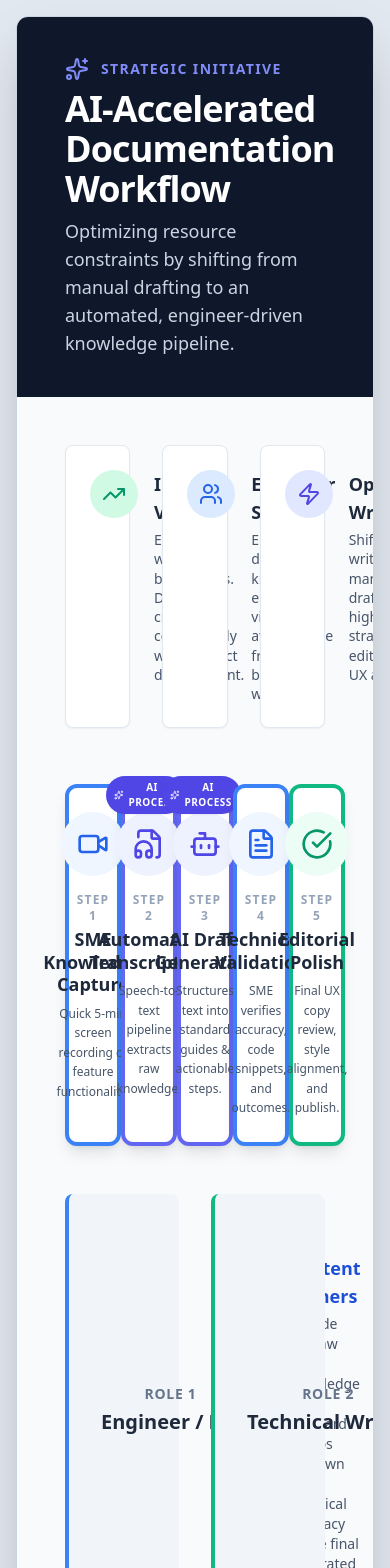
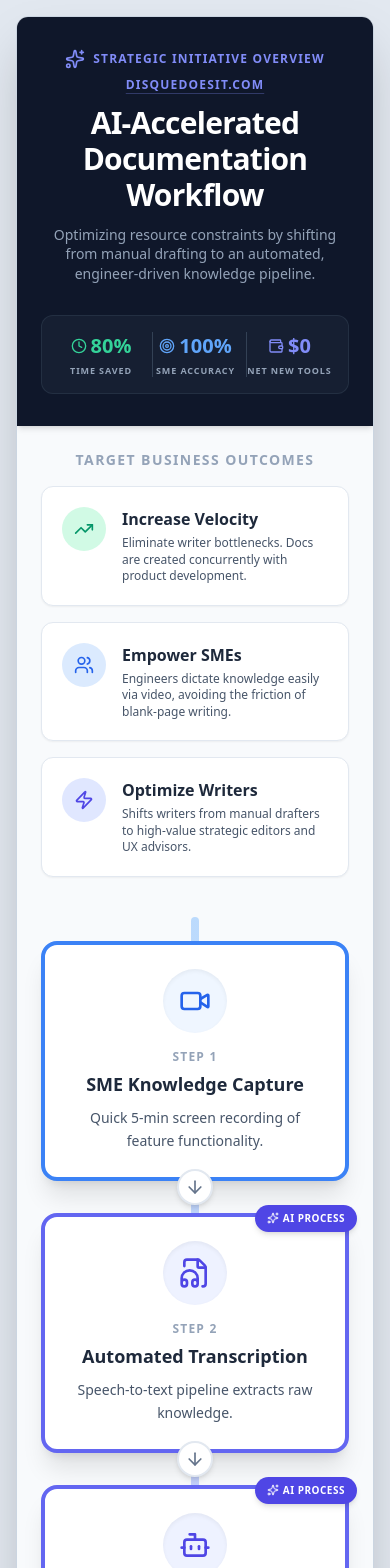
Before and after one commit to disquee/ai-docs-workflow, a React (Vite) app: page / in a window 390 px wide. Shown: the top 1568 px of the page. Built offline with nearby package versions, Linux system fonts and the light colour scheme.

Commit message:
flatter graphic plus mobile responsive added

```diff
--- a/src/App.jsx
+++ b/src/App.jsx
@@ -1,5 +1,5 @@
 import React from 'react';
-import { Video, FileAudio, Bot, FileText, CheckCircle, ArrowRight, Zap, TrendingUp, Users, Sparkles } from 'lucide-react';
+import { Video, FileAudio, Bot, FileText, CheckCircle, ArrowRight, ArrowDown, Zap, TrendingUp, Users, Sparkles, Clock, Target, Wallet } from 'lucide-react';
 
 export default function App() {
   const steps = [
@@ -63,85 +63,130 @@ export default function App() {
   return (
     <div className="min-h-screen bg-slate-200 flex items-center justify-center p-4 md:p-8 font-sans">
       {/* Presentation Slide Container */}
-      <div className="w-full max-w-7xl bg-white rounded-xl shadow-2xl overflow-hidden flex flex-col border border-slate-300 relative" style={{ minHeight: '900px' }}>
+      <div className="w-full max-w-7xl bg-white rounded-xl shadow-2xl overflow-hidden flex flex-col border border-slate-300 relative lg:min-h-[900px]">
 
         {/* Header Bar */}
-        <div className="bg-slate-900 text-white px-12 py-10 flex justify-between items-center">
-          <div>
-            <div className="flex items-center space-x-3 mb-2">
-              <Sparkles className="text-indigo-400 w-6 h-6" />
-              <h4 className="text-indigo-400 font-semibold tracking-widest uppercase text-sm">Strategic Initiative</h4>
+        <div className="bg-slate-900 text-white px-6 py-8 md:px-12 md:py-10 flex flex-col lg:flex-row justify-between items-center shadow-md z-20">
+          <div className="max-w-2xl text-center lg:text-left">
+            <div className="flex flex-wrap items-center justify-center lg:justify-start gap-2 mb-3">
+              <div className="flex items-center space-x-2">
+                <Sparkles className="text-indigo-400 w-5 h-5" />
+                <h4 className="text-indigo-400 font-bold tracking-widest uppercase text-xs">Strategic Initiative Overview</h4>
               </div>
-            <h1 className="text-4xl font-extrabold tracking-tight">AI-Accelerated Documentation Workflow</h1>
-            <p className="text-slate-300 mt-2 text-lg max-w-3xl">Optimizing resource constraints by shifting from manual drafting to an automated, engineer-driven knowledge pipeline.</p>
+              <span className="text-indigo-400/50 hidden sm:inline">|</span>
+              <a
+                href="https://disquedoesit.com"
+                target="_blank"
+                rel="noopener noreferrer"
+                className="text-indigo-400 hover:text-indigo-300 font-bold tracking-widest uppercase text-xs transition-colors underline decoration-indigo-400/30 underline-offset-4"
+              >
+                disquedoesit.com
+              </a>
             </div>
-          <div className="hidden lg:flex items-center space-x-6">
-            <div className="text-right">
-              <div className="text-3xl font-bold text-emerald-400">80%</div>
-              <div className="text-sm text-slate-400 uppercase tracking-wide">Est. Time Saved</div>
+            <h1 className="text-3xl md:text-4xl font-extrabold tracking-tight mb-3">AI-Accelerated Documentation Workflow</h1>
+            <p className="text-slate-400 text-sm md:text-base leading-snug">Optimizing resource constraints by shifting from manual drafting to an automated, engineer-driven knowledge pipeline.</p>
+          </div>
+
+          {/* Executive Dashboard Metrics */}
+          <div className="w-full lg:w-auto mt-8 lg:mt-0 grid grid-cols-3 gap-2 sm:gap-4 lg:flex lg:space-x-8 bg-slate-800/50 p-4 rounded-xl border border-slate-700/50">
+            <div className="flex flex-col items-center lg:items-end text-center lg:text-right">
+              <div className="flex items-center space-x-1 sm:space-x-2">
+                <Clock className="w-4 h-4 sm:w-5 sm:h-5 text-emerald-400" />
+                <span className="text-xl sm:text-3xl font-bold text-emerald-400">80%</span>
+              </div>
+              <span className="text-[9px] sm:text-[10px] text-slate-400 uppercase tracking-widest font-semibold mt-1">Time Saved</span>
+            </div>
+            <div className="hidden lg:block w-px h-12 bg-slate-700"></div>
+            <div className="flex flex-col items-center lg:items-end text-center lg:text-right border-l lg:border-l-0 border-slate-700">
+              <div className="flex items-center space-x-1 sm:space-x-2">
+                <Target className="w-4 h-4 sm:w-5 sm:h-5 text-blue-400" />
+                <span className="text-xl sm:text-3xl font-bold text-blue-400">100%</span>
+              </div>
+              <span className="text-[9px] sm:text-[10px] text-slate-400 uppercase tracking-widest font-semibold mt-1">SME Accuracy</span>
+            </div>
+            <div className="hidden lg:block w-px h-12 bg-slate-700"></div>
+            <div className="flex flex-col items-center lg:items-end text-center lg:text-right border-l lg:border-l-0 border-slate-700">
+              <div className="flex items-center space-x-1 sm:space-x-2">
+                <Wallet className="w-4 h-4 sm:w-5 sm:h-5 text-indigo-400" />
+                <span className="text-xl sm:text-3xl font-bold text-indigo-400">$0</span>
+              </div>
+              <span className="text-[9px] sm:text-[10px] text-slate-400 uppercase tracking-widest font-semibold mt-1">Net New Tools</span>
             </div>
           </div>
         </div>
 
         {/* Main Content Area */}
-        <div className="flex-grow p-12 pb-16 flex flex-col justify-between bg-slate-50">
+        <div className="flex-grow p-6 md:p-12 pb-16 flex flex-col justify-between bg-slate-50 relative">
 
-          {/* Top Row: The Value Proposition */}
-          <div className="grid grid-cols-3 gap-8 mb-10">
-            <div className="bg-white p-6 rounded-lg border border-slate-200 shadow-sm flex items-start space-x-4">
-              <div className="bg-emerald-100 p-3 rounded-full"><TrendingUp className="w-6 h-6 text-emerald-600" /></div>
+          {/* Top Row: Target Outcomes */}
           <div>
-                <h3 className="font-bold text-slate-800 text-lg">Increase Velocity</h3>
-                <p className="text-sm text-slate-600 leading-snug mt-1">Eliminate writer bottlenecks. Docs are created concurrently with product development.</p>
+            <h4 className="text-sm font-bold text-slate-400 uppercase tracking-widest mb-4 text-center lg:text-left">Target Business Outcomes</h4>
+            <div className="grid grid-cols-1 md:grid-cols-3 gap-4 lg:gap-8">
+              <div className="bg-white p-5 lg:p-6 rounded-xl border border-slate-200 shadow-sm flex items-start space-x-4 transition-all hover:shadow-md">
+                <div className="bg-emerald-100 p-3 rounded-full shrink-0"><TrendingUp className="w-5 h-5 lg:w-6 lg:h-6 text-emerald-600" /></div>
+                <div>
+                  <h3 className="font-bold text-slate-800 text-base lg:text-lg">Increase Velocity</h3>
+                  <p className="text-xs lg:text-sm text-slate-600 leading-snug mt-1">Eliminate writer bottlenecks. Docs are created concurrently with product development.</p>
                 </div>
               </div>
-            <div className="bg-white p-6 rounded-lg border border-slate-200 shadow-sm flex items-start space-x-4">
-              <div className="bg-blue-100 p-3 rounded-full"><Users className="w-6 h-6 text-blue-600" /></div>
+              <div className="bg-white p-5 lg:p-6 rounded-xl border border-slate-200 shadow-sm flex items-start space-x-4 transition-all hover:shadow-md">
+                <div className="bg-blue-100 p-3 rounded-full shrink-0"><Users className="w-5 h-5 lg:w-6 lg:h-6 text-blue-600" /></div>
                 <div>
-                <h3 className="font-bold text-slate-800 text-lg">Empower SMEs</h3>
-                <p className="text-sm text-slate-600 leading-snug mt-1">Engineers dictate knowledge easily via video, avoiding the friction of blank-page writing.</p>
+                  <h3 className="font-bold text-slate-800 text-base lg:text-lg">Empower SMEs</h3>
+                  <p className="text-xs lg:text-sm text-slate-600 leading-snug mt-1">Engineers dictate knowledge easily via video, avoiding the friction of blank-page writing.</p>
                 </div>
               </div>
-            <div className="bg-white p-6 rounded-lg border border-slate-200 shadow-sm flex items-start space-x-4">
-              <div className="bg-indigo-100 p-3 rounded-full"><Zap className="w-6 h-6 text-indigo-600" /></div>
+              <div className="bg-white p-5 lg:p-6 rounded-xl border border-slate-200 shadow-sm flex items-start space-x-4 transition-all hover:shadow-md">
+                <div className="bg-indigo-100 p-3 rounded-full shrink-0"><Zap className="w-5 h-5 lg:w-6 lg:h-6 text-indigo-600" /></div>
                 <div>
-                <h3 className="font-bold text-slate-800 text-lg">Optimize Writers</h3>
-                <p className="text-sm text-slate-600 leading-snug mt-1">Shifts writers from manual drafters to high-value strategic editors and UX advisors.</p>
+                  <h3 className="font-bold text-slate-800 text-base lg:text-lg">Optimize Writers</h3>
+                  <p className="text-xs lg:text-sm text-slate-600 leading-snug mt-1">Shifts writers from manual drafters to high-value strategic editors and UX advisors.</p>
+                </div>
               </div>
             </div>
           </div>
 
           {/* Middle Row: The Workflow Pipeline */}
-          <div className="relative flex-grow flex items-center mb-12 mt-4">
-            {/* Background connecting line */}
-            <div className="absolute top-1/2 left-0 w-full h-1.5 bg-slate-200 -translate-y-1/2 z-0"></div>
+          <div className="relative flex-grow flex items-center py-10 my-6 lg:my-8">
+            {/* Desktop: Horizontal Gradient Background connecting line */}
+            <div className="hidden lg:block absolute top-1/2 left-4 right-4 h-2 bg-gradient-to-r from-blue-300 via-indigo-300 to-emerald-300 -translate-y-1/2 z-0 rounded-full opacity-60"></div>
 
-            <div className="grid grid-cols-5 gap-5 w-full relative z-10">
+            {/* Mobile: Vertical Gradient Background connecting line */}
+            <div className="block lg:hidden absolute top-4 bottom-4 left-1/2 w-2 bg-gradient-to-b from-blue-300 via-indigo-300 to-emerald-300 -translate-x-1/2 z-0 rounded-full opacity-60"></div>
+
+            <div className="grid grid-cols-1 lg:grid-cols-5 gap-8 lg:gap-6 w-full relative z-10">
               {steps.map((step, index) => {
                 const Icon = step.icon;
                 return (
-                  <div key={step.id} className="relative flex flex-col">
+                  <div key={step.id} className="relative flex flex-col group items-center">
                     {/* Node */}
-                    <div className={`bg-white border-4 ${step.color} rounded-xl p-6 shadow-lg flex flex-col items-center text-center h-full relative z-10`}>
+                    <div className={`bg-white border-4 ${step.color} rounded-2xl p-6 shadow-xl flex flex-col items-center text-center w-full max-w-sm lg:h-full relative z-10 transform transition-transform group-hover:-translate-y-1`}>
                       {step.type === 'ai' && (
-                        <div className="absolute -top-3 -right-3 bg-indigo-600 text-white text-[10px] font-bold px-2 py-1 rounded-full shadow-sm uppercase tracking-wider flex items-center">
+                        <div className="absolute -top-3 -right-3 lg:-right-3 bg-indigo-600 text-white text-[10px] font-bold px-3 py-1.5 rounded-full shadow-md uppercase tracking-wider flex items-center">
                           <Sparkles className="w-3 h-3 mr-1" /> AI Process
                         </div>
                       )}
 
-                      <div className={`${step.bgColor} p-4 rounded-full mb-4`}>
+                      <div className={`${step.bgColor} p-4 rounded-full mb-4 shadow-inner`}>
                         <Icon className={`w-8 h-8 ${step.iconColor}`} />
                       </div>
 
-                      <span className="text-xs font-bold text-slate-400 uppercase tracking-widest mb-1">Step {step.id}</span>
-                      <h3 className="font-bold text-slate-800 text-lg mb-2 leading-tight">{step.title}</h3>
-                      <p className="text-xs text-slate-600 leading-relaxed">{step.description}</p>
+                      <span className="text-xs font-bold text-slate-400 uppercase tracking-widest mb-2">Step {step.id}</span>
+                      <h3 className="font-bold text-slate-800 text-lg mb-3 leading-tight">{step.title}</h3>
+                      <p className="text-sm text-slate-600 leading-relaxed">{step.description}</p>
                     </div>
 
-                    {/* Arrows between nodes */}
+                    {/* Desktop Arrows between nodes */}
                     {index < steps.length - 1 && (
-                      <div className="absolute top-1/2 -right-4 -translate-y-1/2 z-20 text-slate-400 bg-slate-50 rounded-full border border-slate-200 shadow-sm p-1 hidden lg:block" style={{ transform: 'translate(50%, -50%)' }}>
+                      <div className="absolute top-1/2 -right-5 -translate-y-1/2 z-20 text-slate-500 bg-white rounded-full border-2 border-slate-200 shadow-md p-1.5 hidden lg:block" style={{ transform: 'translate(50%, -50%)' }}>
                         <ArrowRight className="w-5 h-5" />
+                      </div>
+                    )}
+
+                    {/* Mobile Arrows between nodes */}
+                    {index < steps.length - 1 && (
+                      <div className="absolute -bottom-6 left-1/2 -translate-x-1/2 z-20 text-slate-500 bg-white rounded-full border-2 border-slate-200 shadow-md p-1.5 block lg:hidden">
+                        <ArrowDown className="w-5 h-5" />
                       </div>
                     )}
                   </div>
@@ -151,34 +196,47 @@ export default function App() {
           </div>
 
           {/* Bottom Row: Role Definition */}
-          <div className="grid grid-cols-2 gap-8">
-            <div className="bg-slate-100 rounded-lg p-8 border-l-4 border-blue-500 flex items-center space-x-6">
-              <div className="flex-shrink-0 text-center">
-                <span className="block text-sm text-slate-500 font-bold uppercase tracking-wider mb-1">Role 1</span>
-                <span className="block text-xl font-black text-slate-800">Engineer / PM</span>
+          <div>
+            <h4 className="text-sm font-bold text-slate-400 uppercase tracking-widest mb-4 text-center lg:text-left">Strategic Resource Allocation</h4>
+            <div className="grid grid-cols-1 lg:grid-cols-2 gap-6 lg:gap-8">
+
+              <div className="bg-white rounded-xl p-6 lg:p-8 border border-slate-200 border-t-8 lg:border-t-0 lg:border-l-8 border-t-blue-500 lg:border-l-blue-500 flex flex-col md:flex-row items-center md:items-stretch space-y-4 md:space-y-0 md:space-x-6 shadow-sm">
+                <div className="flex-shrink-0 text-center w-full md:w-32 flex flex-col justify-center">
+                  <span className="block text-xs text-slate-400 font-bold uppercase tracking-wider mb-2">Role 1</span>
+                  <span className="block text-xl font-black text-slate-800 leading-tight">Engineer<br className="hidden md:block"/>& PM</span>
                 </div>
-              <div className="w-px h-16 bg-slate-300"></div>
-              <div>
-                <strong className="text-blue-700 block mb-1 text-lg">The Content Owners</strong>
-                <p className="text-sm text-slate-600">Provide the raw SME knowledge via standard demos and own the technical accuracy of the final generated output.</p>
+                <div className="h-px w-full md:w-px md:h-auto bg-slate-200"></div>
+                <div className="text-center md:text-left flex flex-col justify-center">
+                  <strong className="text-blue-700 block mb-2 text-lg">The Content Owners</strong>
+                  <p className="text-sm text-slate-600 leading-relaxed">Provide the raw SME knowledge via standard demos and own the technical accuracy of the final generated output.</p>
                 </div>
               </div>
 
-            <div className="bg-slate-100 rounded-lg p-8 border-l-4 border-emerald-500 flex items-center space-x-6">
-              <div className="flex-shrink-0 text-center">
-                <span className="block text-sm text-slate-500 font-bold uppercase tracking-wider mb-1">Role 2</span>
-                <span className="block text-xl font-black text-slate-800">Technical Writer</span>
+              <div className="bg-white rounded-xl p-6 lg:p-8 border border-slate-200 border-t-8 lg:border-t-0 lg:border-l-8 border-t-emerald-500 lg:border-l-emerald-500 flex flex-col md:flex-row items-center md:items-stretch space-y-4 md:space-y-0 md:space-x-6 shadow-sm">
+                <div className="flex-shrink-0 text-center w-full md:w-32 flex flex-col justify-center">
+                  <span className="block text-xs text-slate-400 font-bold uppercase tracking-wider mb-2">Role 2</span>
+                  <span className="block text-xl font-black text-slate-800 leading-tight">Technical<br className="hidden md:block"/>Writer</span>
                 </div>
-              <div className="w-px h-16 bg-slate-300"></div>
-              <div>
-                <strong className="text-emerald-700 block mb-1 text-lg">The Strategic Advisors</strong>
-                <p className="text-sm text-slate-600">Freed from manual typing. Focus on establishing UX standards, enforcing minimalism, and final quality assurance.</p>
-              </div>
+                <div className="h-px w-full md:w-px md:h-auto bg-slate-200"></div>
+                <div className="text-center md:text-left flex flex-col justify-center">
+                  <strong className="text-emerald-700 block mb-2 text-lg">The Strategic Advisors</strong>
+                  <p className="text-sm text-slate-600 leading-relaxed">Freed from manual typing. Focus on establishing UX standards, enforcing minimalism, and final quality assurance.</p>
                 </div>
               </div>
 
             </div>
           </div>
+
+        </div>
+
+        {/* Bottom Right Watermark */}
+        <div className="absolute bottom-4 right-6 text-slate-400 text-xs font-semibold tracking-wider z-20">
+          <a href="https://disquedoesit.com" target="_blank" rel="noopener noreferrer" className="hover:text-slate-600 transition-colors">
+            disquedoesit.com
+          </a>
+        </div>
+
+      </div>
     </div>
   );
 }
```
Lines whose indentation alone changed are shown as unchanged.
